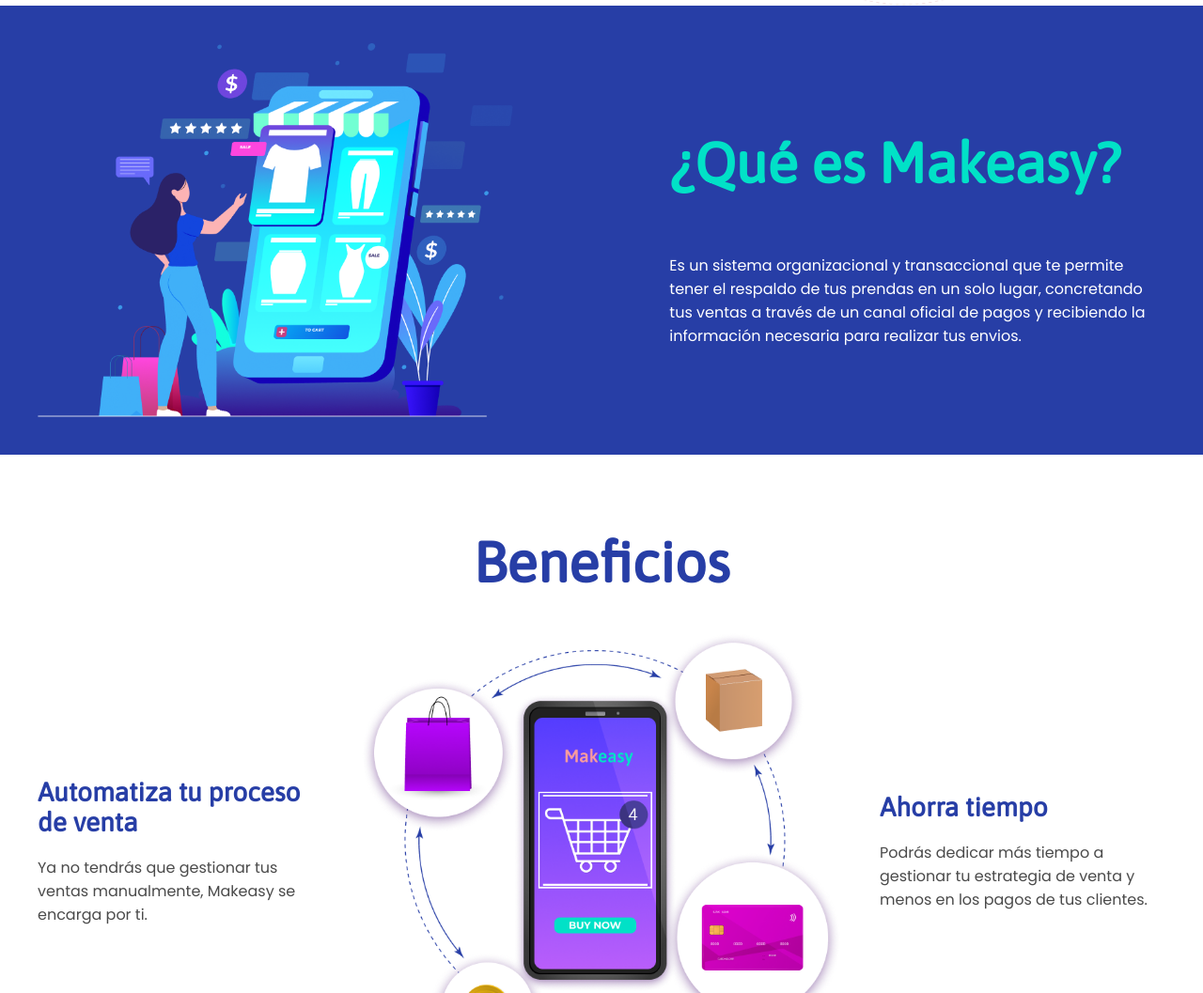
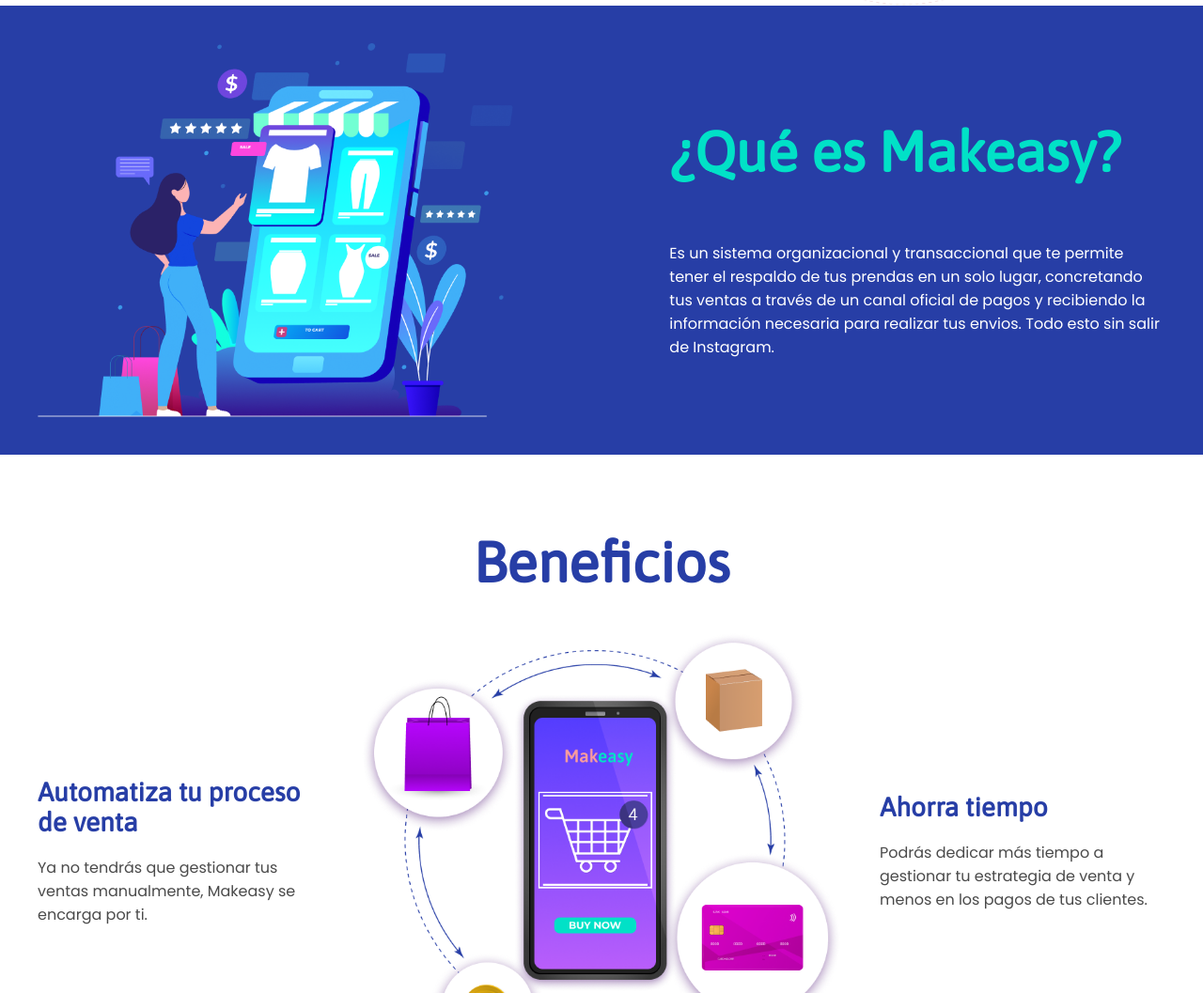
Before and after one commit to juanez1999/Makeasy, a plain HTML site: page index.html in a window 1280 px wide. Shown: the part 794-1851 px from the top of the page at 94% size. Drawn offline with Linux system fonts and the light colour scheme.

Commit message:
Fix info what is

```diff
--- a/index.html
+++ b/index.html
@@ -28,7 +28,7 @@
         </div>
         <div class="whatIsContainerInfo">
             <h1>¿Qué es Makeasy?</h1>
-            <h4>Es un sistema organizacional y transaccional que te permite tener el respaldo de tus prendas en un solo lugar, concretando tus ventas a través de un canal oficial de pagos y recibiendo la información necesaria para realizar tus envios.</h4>
+            <h4>Es un sistema organizacional y transaccional que te permite tener el respaldo de tus prendas en un solo lugar, concretando tus ventas a través de un canal oficial de pagos y recibiendo la información necesaria para realizar tus envios. Todo esto sin salir de Instagram.</h4>
         </div>
     </div>
 
```
